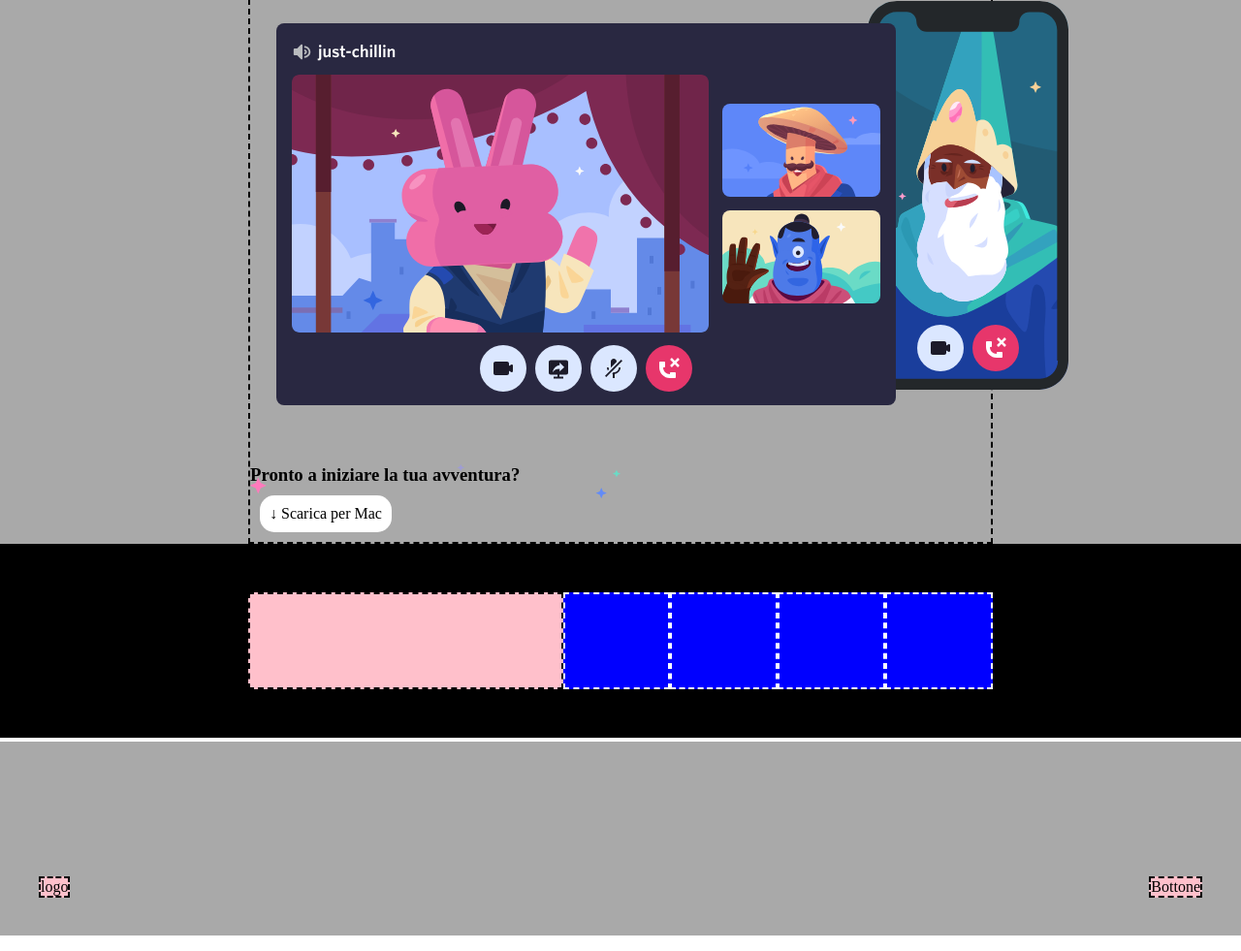
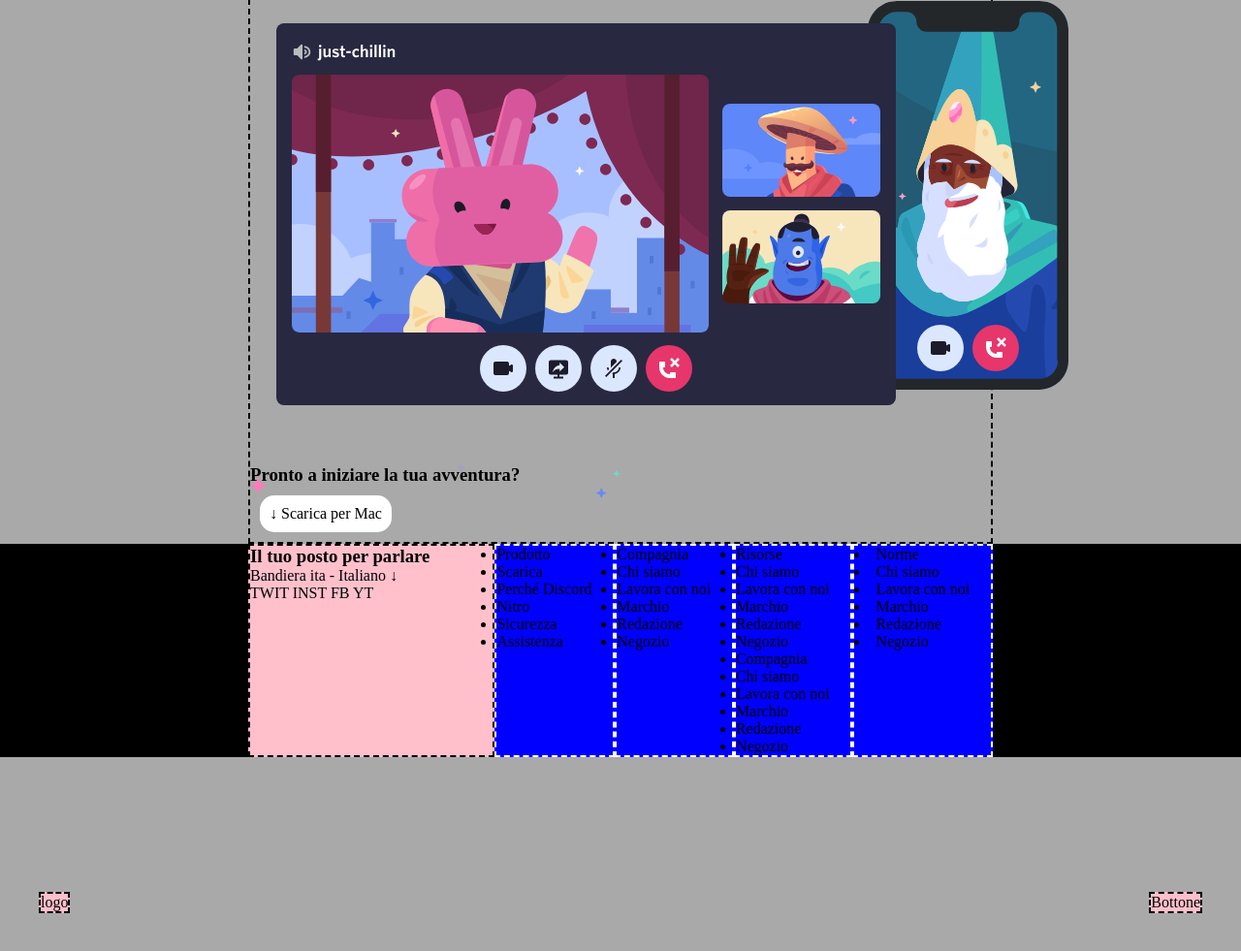
Before and after one commit to danielemurgioni/htmlcss-discord, a plain HTML site: page index.html in a window 1280 px wide. Shown: the part 2072-3053 px from the top of the page at 97% size. Drawn offline with Linux system fonts and the light colour scheme.

Commit message:
[UPD] Added text to top-footer

```diff
--- a/index.html
+++ b/index.html
@@ -89,17 +89,60 @@
                 </div>
             </div>
         </div>
-        <div id="container6" class="d-flex flex-center bg-black h-200">
+        <div id="top-footer" class="d-flex flex-center bg-black">
             <div class="big-col d-flex">
-                <div class="col-1 bg-pink border h-100"></div>
-                <div class="col-2 bg-blue h-100"></div>
-                <div class="col-3 bg-blue h-100"></div>
-                <div class="col-4 bg-blue h-100"></div>
-                <div class="col-5 bg-blue h-100"></div>
+                <div class="col-1 bg-pink border">
+                    <h3>Il tuo posto per parlare</h3>
+                    <p>Bandiera ita - Italiano &downarrow;<br>
+                    TWIT INST FB YT</p>
+                </div>
+                <div class="col-2 bg-blue">
+                    <ul>
+                        <li>Prodotto</li>
+                        <li>Scarica</li>
+                        <li>Perché Discord</li>
+                        <li>Nitro</li>
+                        <li>Sicurezza</li>
+                        <li>Assistenza</li>
+                    </ul>
+                </div>
+                <div class="col-3 bg-blue">
+                    <ul>
+                        <li>Compagnia</li>
+                        <li>Chi siamo</li>
+                        <li>Lavora con noi</li>
+                        <li>Marchio</li>
+                        <li>Redazione</li>
+                        <li>Negozio</li>
+                    </ul>
+                </div>
+                <div class="col-4 bg-blue">
+                    <ul>
+                        <li>Risorse</li>
+                        <li>Chi siamo</li>
+                        <li>Lavora con noi</li>
+                        <li>Marchio</li>
+                        <li>Redazione</li>
+                        <li>Negozio</li>
+                        <li>Compagnia</li>
+                        <li>Chi siamo</li>
+                        <li>Lavora con noi</li>
+                        <li>Marchio</li>
+                        <li>Redazione</li>
+                        <li>Negozio</li>
+                    </ul>
+                </div>
+                <div class="col-5 bg-blue">
+                    <li>Norme</li>
+                    <li>Chi siamo</li>
+                    <li>Lavora con noi</li>
+                    <li>Marchio</li>
+                    <li>Redazione</li>
+                    <li>Negozio</li>
+                </div>
             </div>
         </div>
     </main>
-    <hr>
     <!-- footer -->
     <footer class="bg-darkgrey d-flex a-end h-200">
         <div class="container d-flex j-between align-center bg-aquamarine h-100">
```
